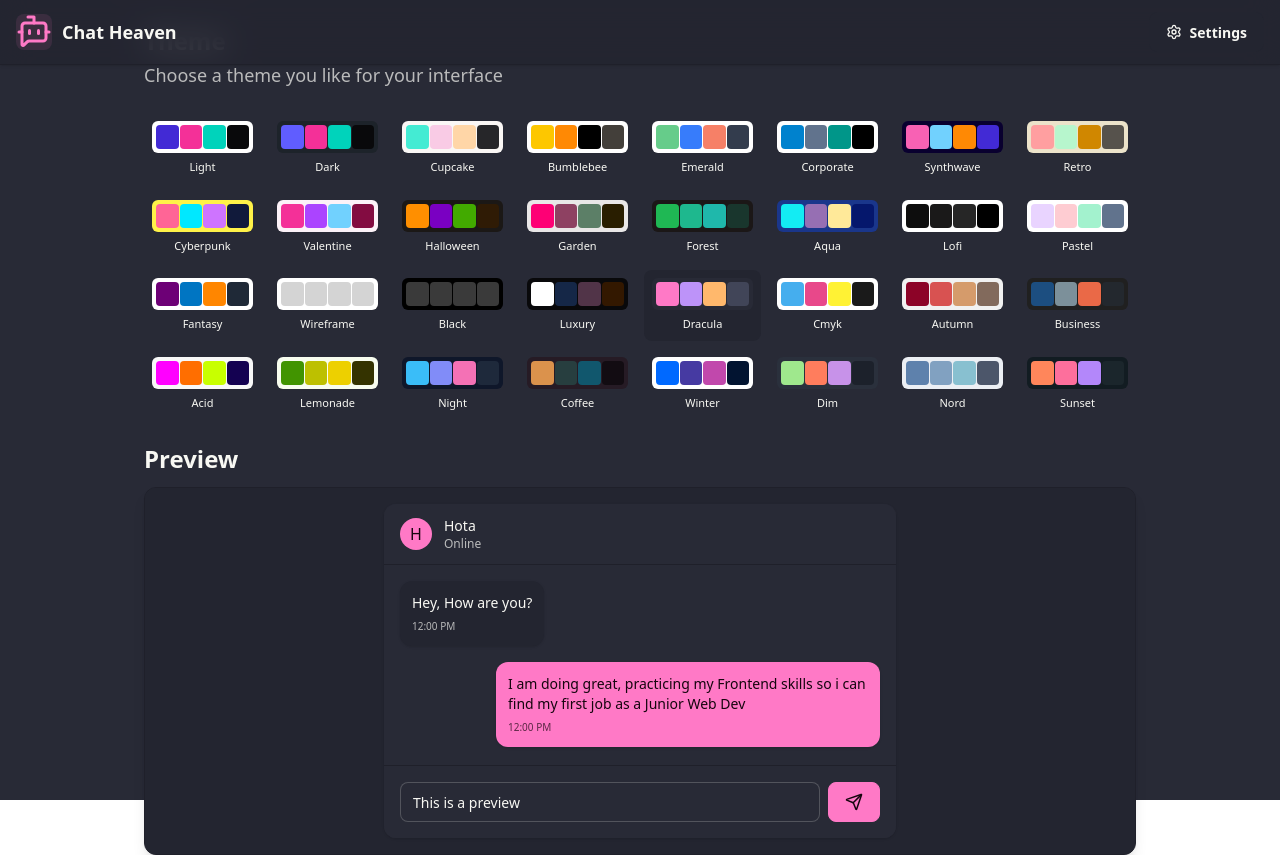
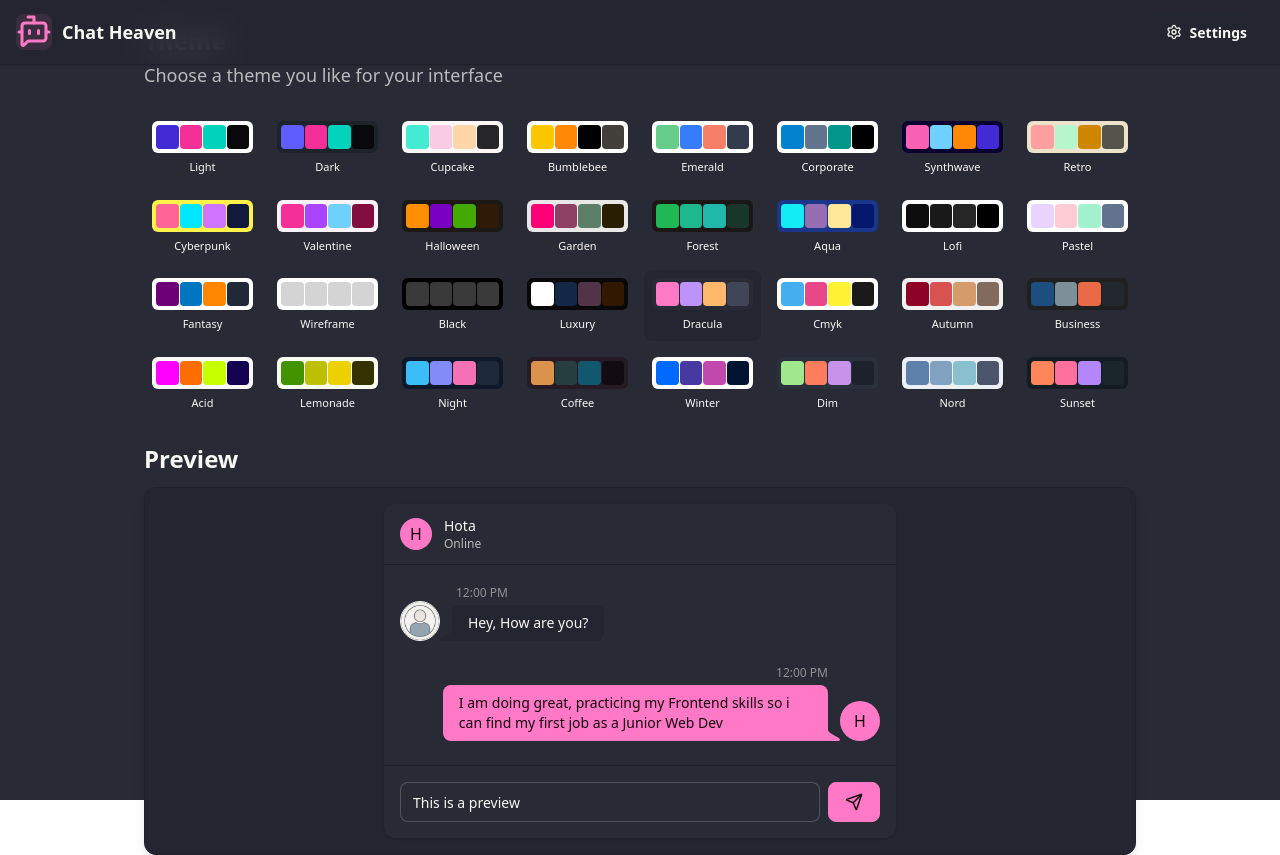
Before and after one commit to HoTa90/MERN-CHAT-APP, a React (Vite) app in the folder client/: page /settings in a window 1280 px wide. Built offline with nearby package versions, Linux system fonts and the light colour scheme; no server answers.

Commit message:
changed preview to look like the real chat

```diff
--- a/client/src/pages/SettingsPage.jsx
+++ b/client/src/pages/SettingsPage.jsx
@@ -67,20 +67,32 @@ export default function SettingsPage() {
 									{PREVIEW_MSGS.map((message) => (
 										<div
 											key={message.id}
-											className={`flex ${message.isSent ? "justify-end" : "justify-start"}`}>
+											className={`chat ${message.isSent ? "chat-end" : "chat-start"}`}>
+											{message.isSent ? (
+												<div className="chat-image">
+													<div className="size-10 rounded-full bg-primary flex items-center justify-center text-primary-content font-medium">
+														H
+													</div>
+												</div>
+											) : (
+												<div className="chat-image avatar">
+													<div className="size-10 rounded-full border">
+														<img src="/avatar.png" alt="profile pic" />
+													</div>
+												</div>
+											)}
+
+											<div className="chat-header mb-1">
+												<time className="text-xs opacity-50 ml-1">
+													{message.time || "12:00 PM"}
+												</time>
+											</div>
+
 											<div
-												className={`max-w-[80%] rounded-xl p-3 shadow-sm ${
+												className={`chat-bubble flex flex-col ${
 													message.isSent ? "bg-primary text-primary-content" : "bg-base-200"
 												}`}>
 												<p className="text-sm">{message.content}</p>
-												<p
-													className={`text-[10px] mt-1.5 ${
-														message.isSent
-															? "text-primary-content/70"
-															: "text-base-content/70"
-													} `}>
-													12:00 PM
-												</p>
 											</div>
 										</div>
 									))}
```
Also changed, not shown: client/src/components/Navbar.jsx (+6 -21 lines).
